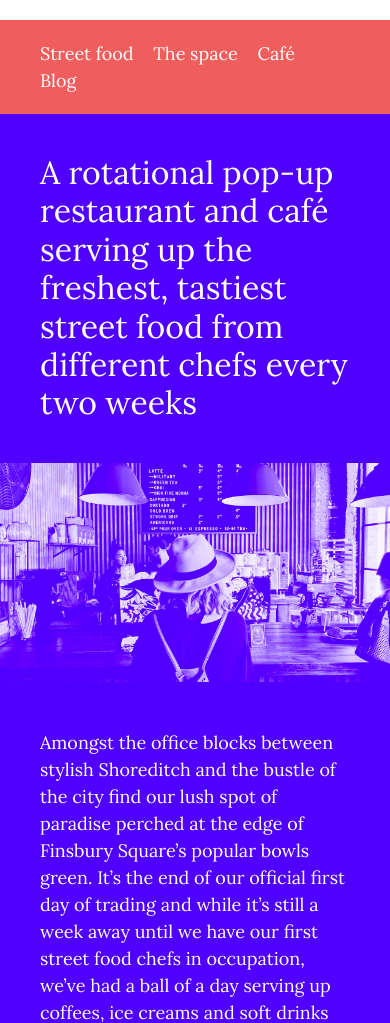
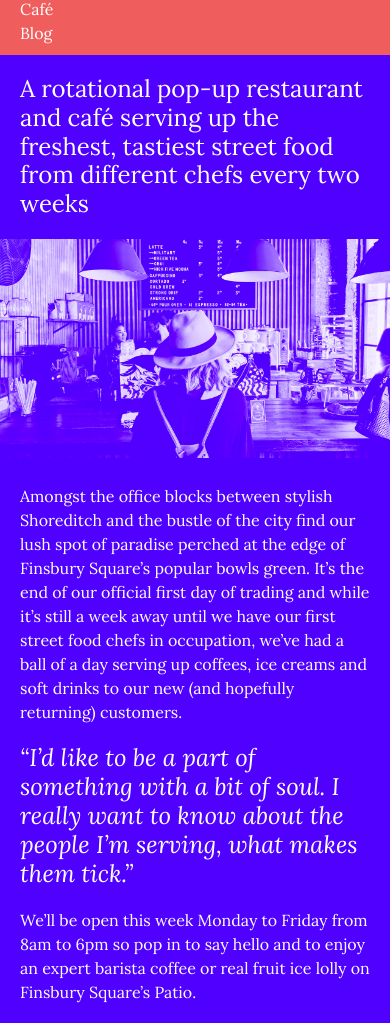
Before and after one commit to aemira8/Patio, a plain HTML site: page index.html in a window 390 px wide. Shown: the part 164-1187 px from the top of the page. Drawn offline with Linux system fonts and the light colour scheme.

Commit message:
added Media Query

```diff
--- a/style.css
+++ b/style.css
@@ -75,3 +75,36 @@ section.contact a {
   border-bottom: solid 2px #f05d5d;
   padding-bottom: 1px;
 }
+
+@media (max-width: 720px) {
+  body {
+    padding-top: 0;
+    font-size: 16px;
+  }
+
+  h2,
+  blockquote {
+    font-size: 24px;
+  }
+
+  blockquote {
+    margin: 20px 0;
+  }
+
+  header,
+  section {
+    padding: 20px;
+  }
+
+  nav {
+    padding: 10px 20px;
+  }
+
+  nav a {
+    display: block;
+  }
+
+  nav a:hover {
+    border: none;
+  }
+}
```
